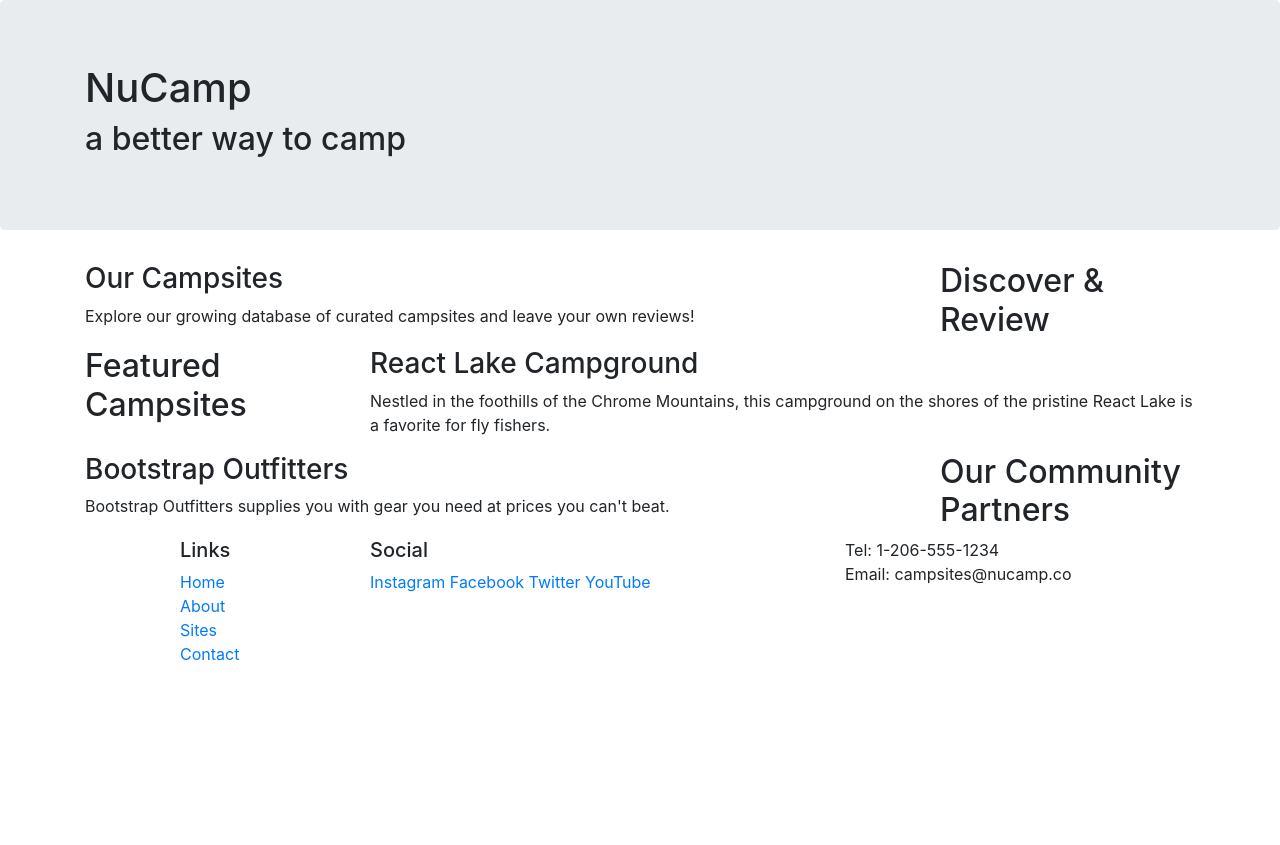
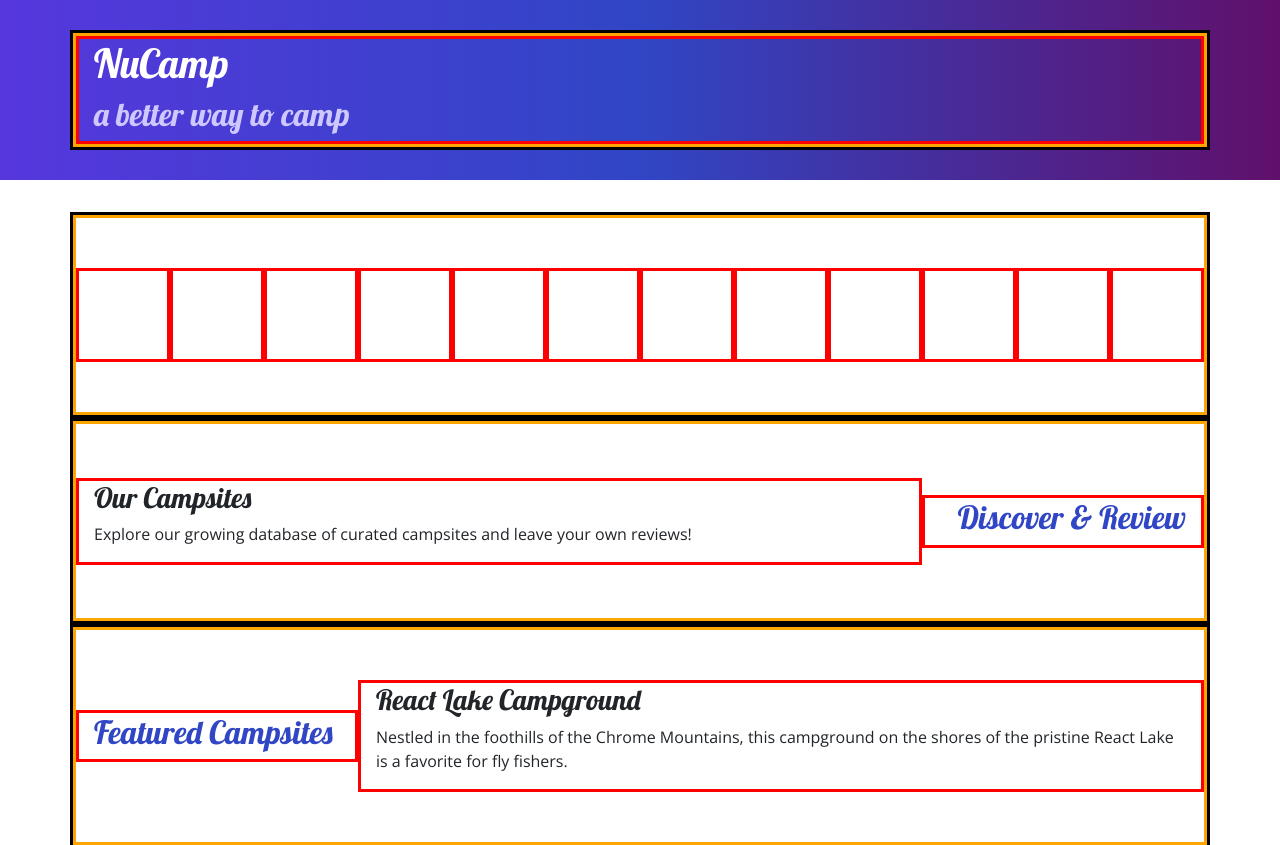
Before and after one commit to stellar-jason/newcampsite, a website: page index.html in a window 1280 px wide. Shown: the top 845 px of the page. Before the commit the page ends 800 px from the top, so only its background shows below. Drawn offline with nearby package versions, Linux system fonts and the light colour scheme.

Commit message:
addaboutus

```diff
--- /dev/null
+++ b/css/styles.css
@@ -0,0 +1,85 @@
+/* body {
+    font-family: "Open Sans", sans-serif;
+}
+
+h1,
+h2,
+h3 {
+    font-family: "Lobster," cursive;
+}
+
+h2 {
+    color: #3046c5;
+}
+
+header h2 {
+    color: #cec8ff;
+}
+
+footer {
+    background-image: linear-gradient(#cec8ff, white);
+    padding: 20px 0;
+}
+
+.jumbotron {
+    padding: 30px;
+    background-image: linear-gradient(to right, #5637dd, #3046c5, #60106b);
+    color: white;
+}
+
+.row-content {
+    padding: 50px 0;
+    border-bottom: 1px ridge;
+    min-height: 200px;
+} */
+
+body {
+    font-family: "Open Sans", sans-serif;
+}
+
+h1,
+h2,
+h3 {
+    font-family: "Lobster", cursive;
+}
+
+h2 {
+    color: #3046c5;
+}
+
+header h2 {
+    color: #cec8ff;
+}
+
+footer {
+    background-image: linear-gradient(#cec8ff, white);
+    padding: 20px 0;
+}
+
+.jumbotron {
+    padding: 30px;
+    background-image: linear-gradient(to right, #5637dd, #3046c5, #60106b);
+    color: white;
+}
+
+.row-content {
+    padding: 50px 0;
+    border-bottom: 1px ridge;
+    min-height: 200px;
+}
+
+.container {
+    border: solid black;
+}
+
+.row {
+    border: solid orange;
+}
+
+.col {
+    border: solid red;
+}
+
+#showBorder {
+    border: solid red;
+}
--- a/index.html
+++ b/index.html
@@ -7,11 +7,16 @@
 
         <!-- Bootstrap CSS -->
         <link rel="stylesheet" href="node_modules/bootstrap/dist/css/bootstrap.min.css" />
+
+        <!-- Additional CSS must be placed after Bootstrap CSS -->
+        <link rel="stylesheet" href="https://fonts.googleapis.com/css?family=Lobster|Open+Sans" />
+        <link rel="stylesheet" href="css/styles.css" />
+
         <title>NuCamp: A Better Way To Camp</title>
     </head>
 
     <body>
-        <header class="jumbotron">
+        <header class="jumbotron jumbotron-fluid">
             <div class="container">
                 <div class="row">
                     <div class="col">
@@ -21,11 +26,26 @@
                 </div>
             </div>
         </header>
-
         <div class="container">
-            <div class="row">
-                <div class="col-sm-4 col-md-3 order-sm-last">
-                    <h2>Discover & Review</h2>
+            <div class="row row-content">
+                <div class="col"></div>
+                <div class="col"></div>
+                <div class="col"></div>
+                <div class="col"></div>
+                <div class="col"></div>
+                <div class="col"></div>
+                <div class="col"></div>
+                <div class="col"></div>
+                <div class="col"></div>
+                <div class="col"></div>
+                <div class="col"></div>
+                <div class="col"></div>
+            </div>
+        </div>
+        <div class="container">
+            <div class="row row-content align-items-center">
+                <div id="showBorder" class="col-sm-4 col-md-3 order-sm-last">
+                    <h2 class="text-sm-right">Discover & Review</h2>
                 </div>
                 <div class="col">
                     <h3>Our Campsites</h3>
@@ -35,8 +55,8 @@
         </div>
 
         <div class="container">
-            <div class="row">
-                <div class="col-sm-4 col-md-3">
+            <div class="row row-content align-items-center">
+                <div id="showBorder" class="col-sm-4 col-md-3">
                     <h2>Featured Campsites</h2>
                 </div>
                 <div class="col">
@@ -50,9 +70,9 @@
         </div>
 
         <div class="container">
-            <div class="row">
-                <div class="col-sm-4 order-sm-last col-md-3">
-                    <h2>Our Community Partners</h2>
+            <div class="row row-content align-items-center">
+                <div id="showBorder" class="col-sm-4 order-sm-last col-md-3">
+                    <h2 class="text-sm-right">Our Community Partners</h2>
                 </div>
                 <div class="col">
                     <h3>Bootstrap Outfitters</h3>
@@ -64,7 +84,7 @@
         <footer>
             <div class="container">
                 <div class="row">
-                    <div class="col-4 col-sm-2 offset-1">
+                    <div id="showBorder" class="col-4 col-sm-2 offset-1">
                         <h5>Links</h5>
                         <ul class="list-unstyled">
                             <li><a href="#">Home</a></li>
@@ -73,14 +93,14 @@
                             <li><a href="#">Contact</a></li>
                         </ul>
                     </div>
-                    <div class="col-6 col-sm-5">
+                    <div id="showBorder" class="col-6 col-sm-5 text-center">
                         <h5>Social</h5>
                         <a href="http://instagram.com/">Instagram</a>
                         <a href="http://facebook.com/">Facebook</a>
                         <a href="http://twitter.com/">Twitter</a>
                         <a href="http://youtube.com/">YouTube</a>
                     </div>
-                    <div class="col-sm-4">
+                    <div id="showBorder" class="col-sm-4 text-center">
                         Tel: 1-206-555-1234<br />
                         Email: campsites@nucamp.co
                     </div>
```
Also changed, not shown: aboutus.html (added, +89 -0 lines).
